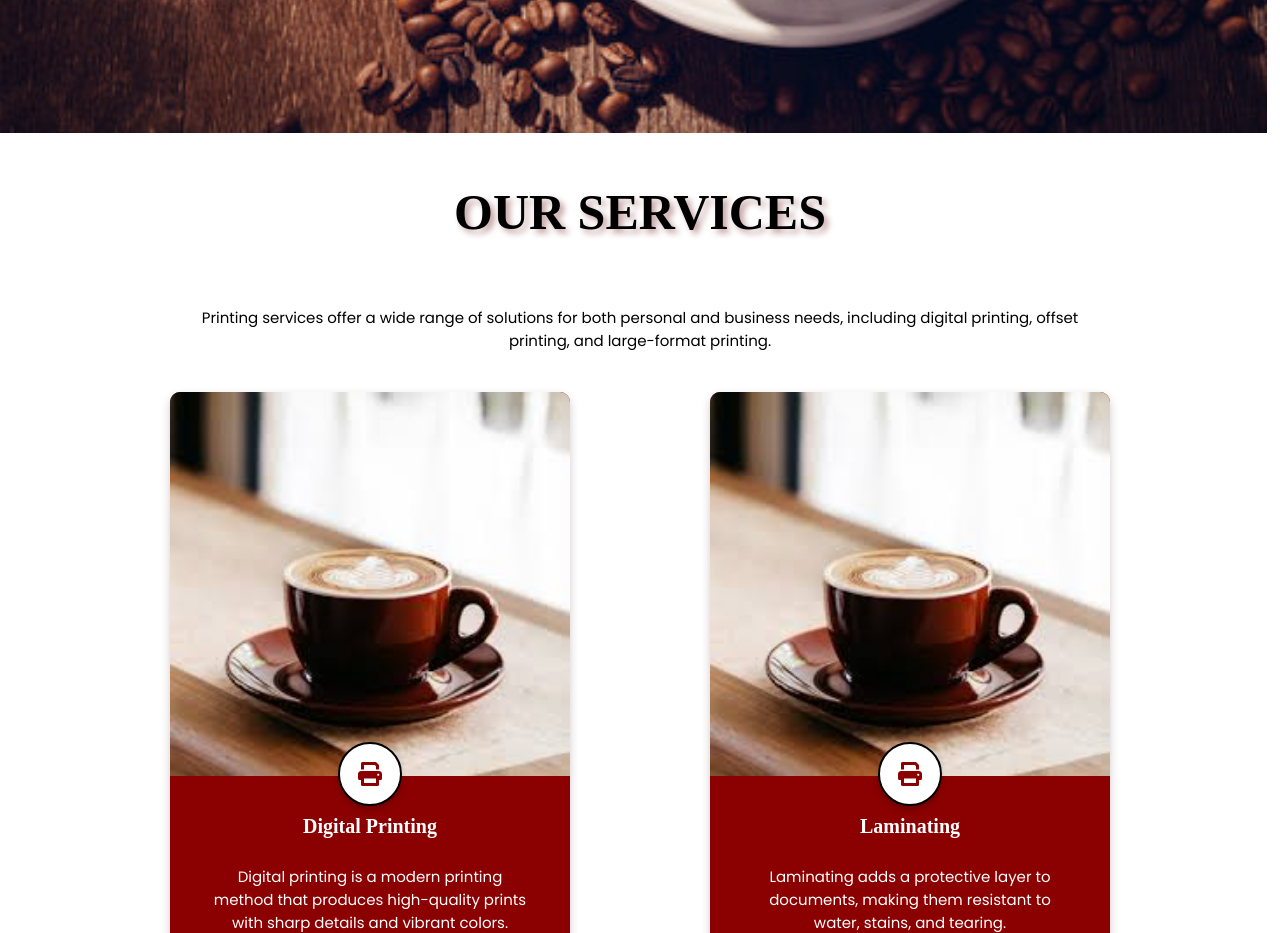
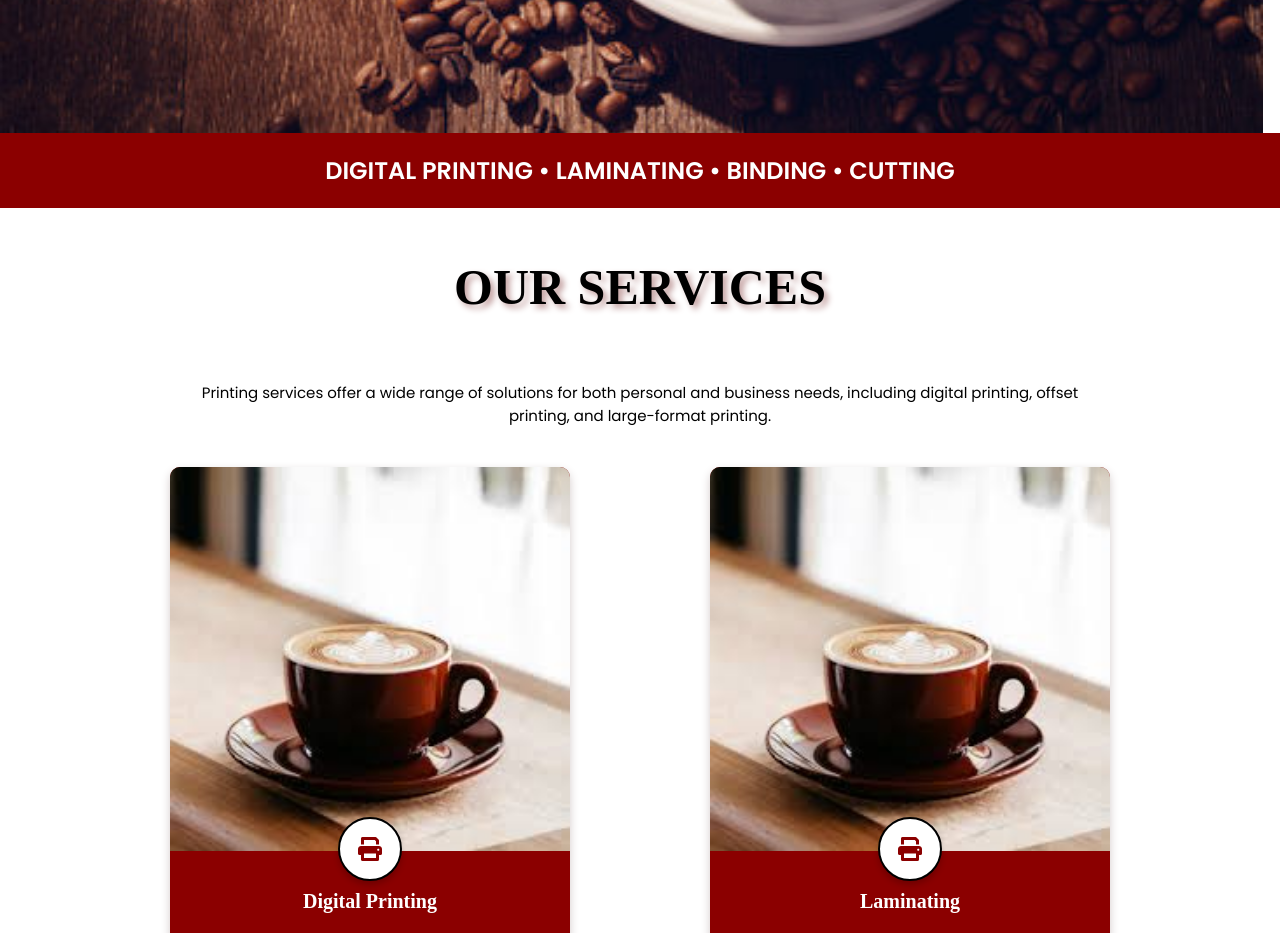
Before and after one commit to tianjose09/WD-Finals-PRINTNDINE, a plain HTML site: page index.html in a window 1280 px wide. Shown: the part 820-1753 px from the top of the page. Drawn offline with Linux system fonts and the light colour scheme.

Commit message:
feat (Service Page): Fixed the image size and added nav for information.

```diff
--- a/assets/css/style.css
+++ b/assets/css/style.css
@@ -65,7 +65,7 @@ section.image {
     display: flex;
     justify-content: center;
     align-items: center;
-    width: 99vw; /* Full viewport width */
+    width: 98.7vw; /* Full viewport width */
     height: 100vh; /* Full viewport height */
     overflow: hidden; /* Prevents any scrolling or extra space */
 }
@@ -78,6 +78,11 @@ section.image img {
 
 nav.info{
     display: flex;
+    background-color: darkred;
+    justify-content: center;
+    align-items: center;
+    color: white;
+    font-family: 'Poppins', sans-serif;
 }
 
 section {
--- a/index.html
+++ b/index.html
@@ -31,7 +31,7 @@
 
 
     <nav class="info">
-
+        <h2>DIGITAL PRINTING • LAMINATING • BINDING • CUTTING</h2>
     </nav>
 
     <section>
```
